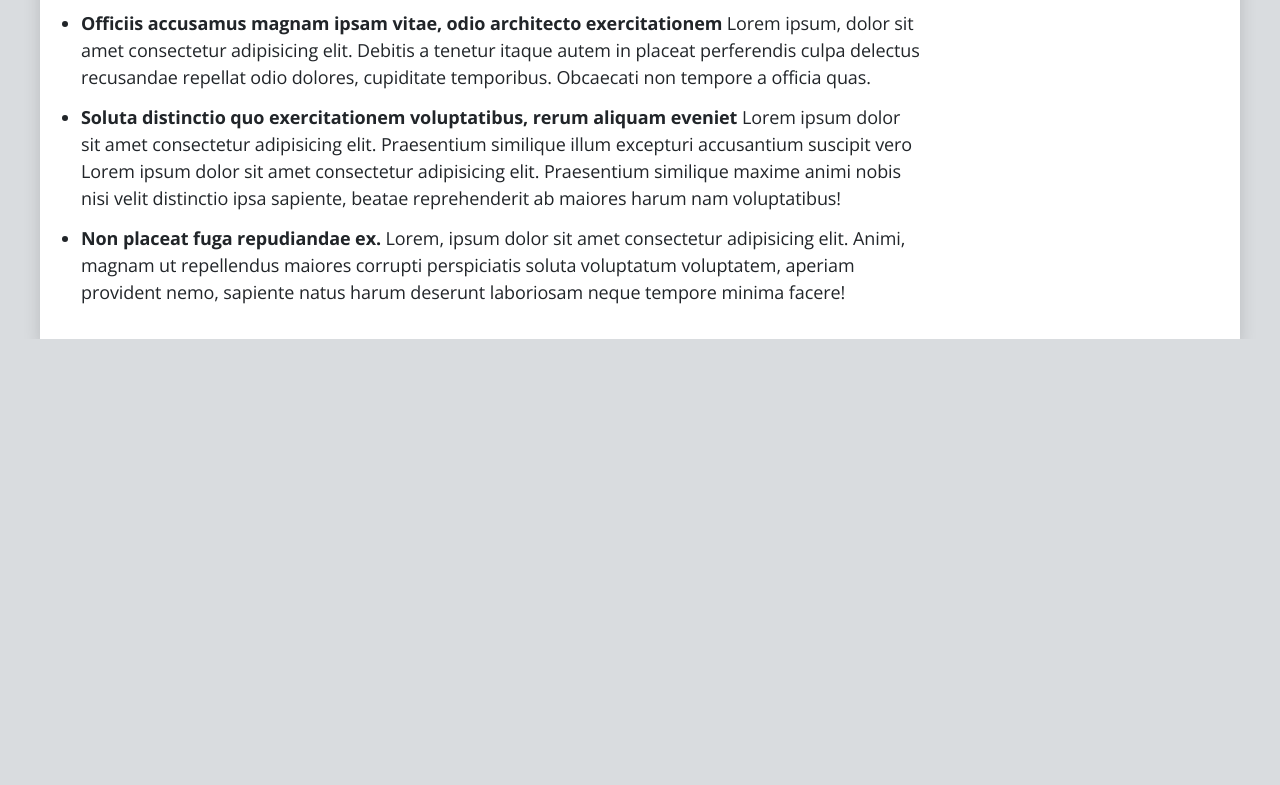
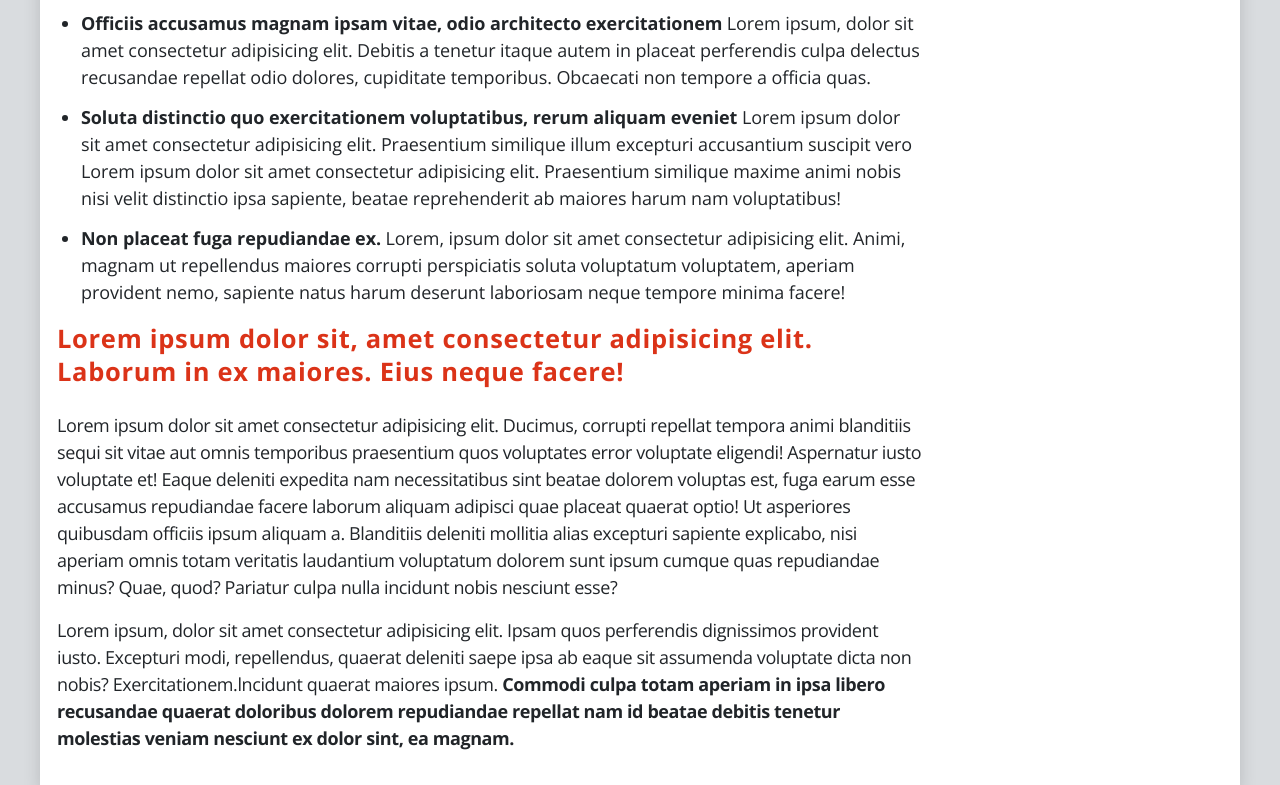
Before and after one commit to krzosdominik/jrfront_recruitment-task, a website: page index.html in a window 1280 px wide. Shown: the part 2461-3246 px from the top of the page. Before the commit the page ends 2800 px from the top, so only its background shows below. Drawn offline with nearby package versions, Linux system fonts and the light colour scheme.

Commit message:
add article

```diff
--- a/index.html
+++ b/index.html
@@ -188,6 +188,34 @@
                             </li>
                         </ul>
                     </article>
+                    <article class="section__article">
+                        <h2 class="article__header font-weight-bold mb-4">
+                            Lorem ipsum dolor sit, amet consectetur adipisicing elit. Laborum in ex maiores.
+                            Eius neque facere!
+                        </h2>
+                        <p class="article__paragraph">
+                            Lorem ipsum dolor sit amet consectetur adipisicing elit. Ducimus, corrupti repellat
+                            tempora animi blanditiis sequi sit vitae aut omnis temporibus praesentium quos
+                            voluptates error voluptate eligendi! Aspernatur iusto voluptate et! Eaque deleniti
+                            expedita nam necessitatibus sint beatae dolorem voluptas est, fuga earum esse accusamus
+                            repudiandae facere laborum aliquam adipisci quae placeat quaerat optio! Ut asperiores
+                            quibusdam officiis ipsum aliquam a. Blanditiis deleniti mollitia alias excepturi
+                            sapiente explicabo, nisi aperiam omnis totam veritatis laudantium voluptatum dolorem
+                            sunt ipsum cumque quas repudiandae minus? Quae, quod? Pariatur culpa nulla incidunt
+                            nobis nesciunt esse?
+                        </p>
+                        <p class="article__paragraph">
+                            Lorem ipsum, dolor sit amet consectetur adipisicing elit. Ipsam quos perferendis
+                            dignissimos provident iusto. Excepturi modi, repellendus, quaerat deleniti saepe ipsa
+                            ab eaque sit assumenda voluptate dicta non nobis? Exercitationem.lncidunt quaerat
+                            maiores ipsum.
+                            <strong>
+                                Commodi culpa totam aperiam in ipsa libero recusandae quaerat doloribus dolorem
+                                repudiandae repellat nam id beatae debitis tenetur molestias veniam nesciunt
+                                ex dolor sint, ea magnam.
+                            </strong>
+                        </p>
+                    </article>
                 </section>
             </div>
             <div class="d-none d-lg-block col-lg-3">
```
